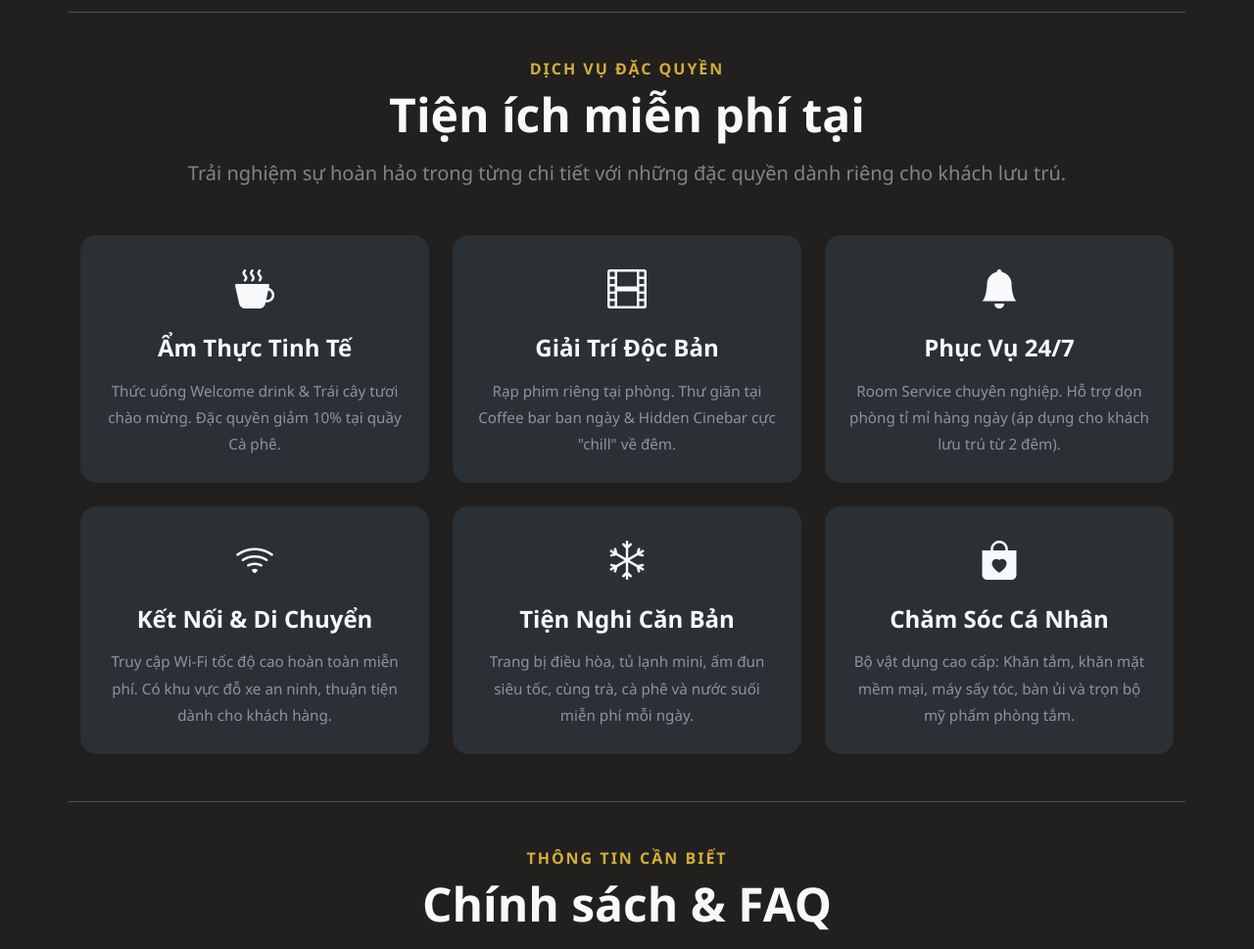
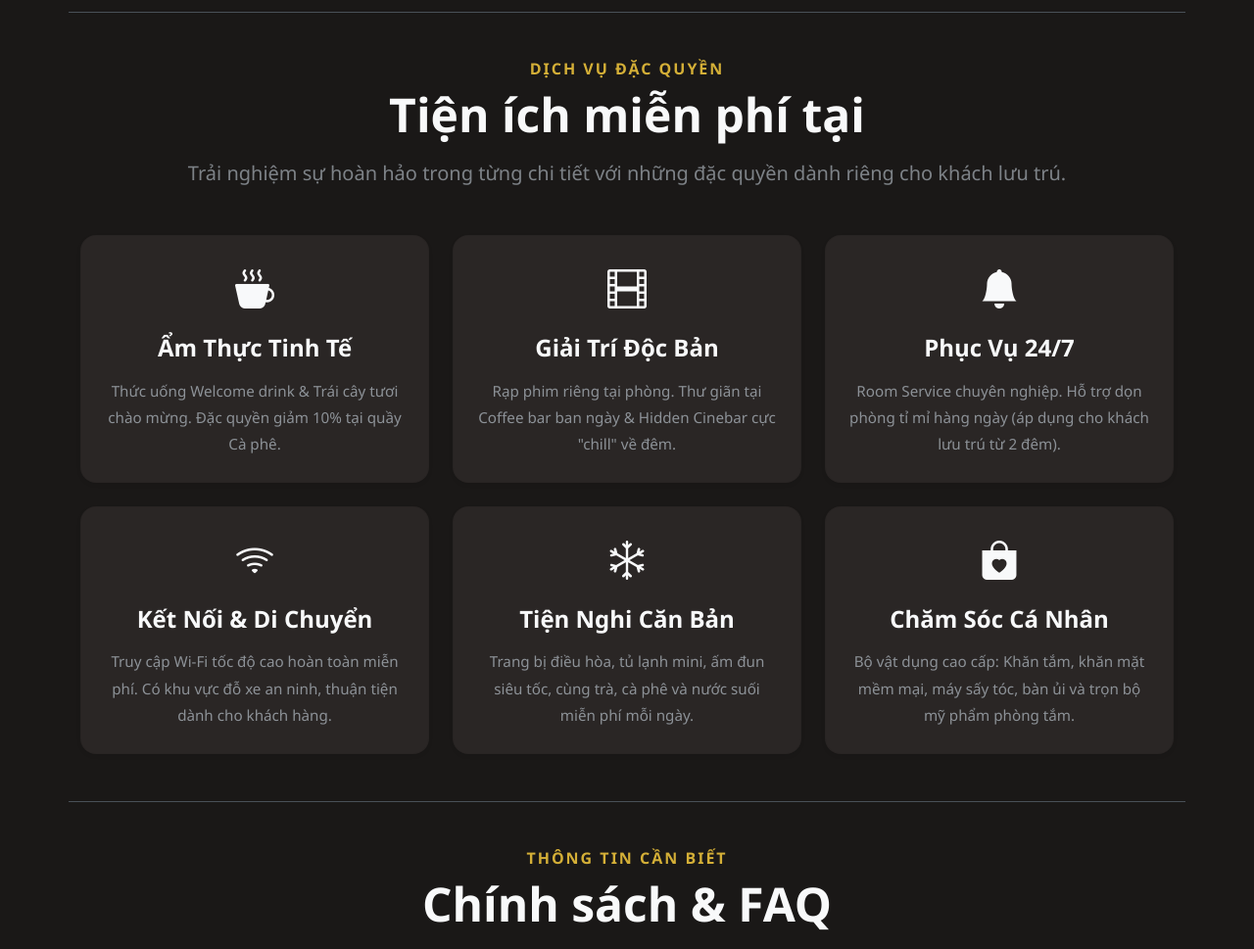
Before and after one commit to Dirak-magic/hotel_project_github, a Django app: template templates/brand_detail.html in a window 1280 px wide. Shown: the part 326-1295 px from the top of the page at 98% size. Run offline with Django 5.2, Linux system fonts and the light colour scheme; the template is opened without the code that fills it, so the values that code supplies are empty; some libraries are stand-ins or nearby versions.

Commit message:
Theme color v2

```diff
--- a/templates/base.html
+++ b/templates/base.html
@@ -53,17 +53,19 @@
         /* --- CSS VARS --- */
 
         [data-bs-theme="dark"] {
-            --bs-body-bg: #22201E;
-            --bs-body-bg-rgb: 34, 32, 30;
-            --bs-secondary-bg: #2A2725;
-            --bs-tertiary-bg: #33302D;
+            --bs-body-bg: #1A1817;
+            --bs-body-bg-rgb: 26, 24, 23;
+            --bs-secondary-bg: #221F1E;
+            --bs-secondary-bg-rgb: 34, 31, 30;
+            --bs-tertiary-bg: #2A2625;
+            --bs-tertiary-bg-rgb: 42, 38, 37;
         }
         /* --- DARK MODE --- */
-        [data-bs-theme="dark"] body { background-color: #22201E !important; color: #f8f9fa !important; }
+        [data-bs-theme="dark"] body { background-color: #1A1817 !important; color: #f8f9fa !important; }
 
 
-        [data-bs-theme="dark"] .amenities-section { background-color: #22201E !important; border-top: 1px solid rgba(255,255,255,0.05) !important; }
-        [data-bs-theme="dark"] footer, [] .footer-section { background-color: #1C1A19 !important; }
+        [data-bs-theme="dark"] .amenities-section { background-color: #1A1817 !important; border-top: 1px solid rgba(255,255,255,0.05) !important; }
+        [data-bs-theme="dark"] footer, [] .footer-section { background-color: #141312 !important; }
 
 
         /* Luxury Navbar Toggler */
--- a/templates/brand_detail.html
+++ b/templates/brand_detail.html
@@ -185,7 +185,7 @@
 
 
     .price-luxury-card {
-        background: linear-gradient(135deg, rgba(42, 39, 37, 0.95), rgba(34, 32, 30, 0.98));
+        background: linear-gradient(135deg, rgba(34, 31, 30, 0.95), rgba(26, 24, 23, 0.98));
         border: 1px solid rgba(212, 175, 55, 0.2);
         border-left: 3px solid #d4af37;
         box-shadow: inset 0 0 20px rgba(212, 175, 55, 0.05), 0 5px 15px rgba(0,0,0,0.3);
--- a/templates/room_detail.html
+++ b/templates/room_detail.html
@@ -369,7 +369,7 @@
         transform: translateY(-3px);
     }
     [data-bs-theme="dark"] .luxury-box {
-        background: linear-gradient(145deg, #2A2725, #22201E);
+        background: linear-gradient(145deg, #221F1E, #1A1817);
         border: 1px solid rgba(212, 175, 55, 0.15);
         border-left: 5px solid #d4af37;
         box-shadow: 0 8px 24px rgba(0, 0, 0, 0.4), inset 0 1px 0 rgba(212, 175, 55, 0.05);
```
